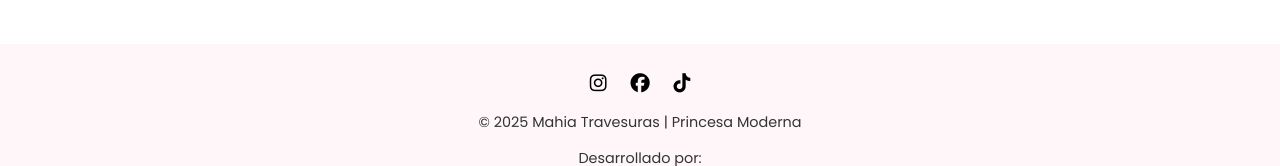
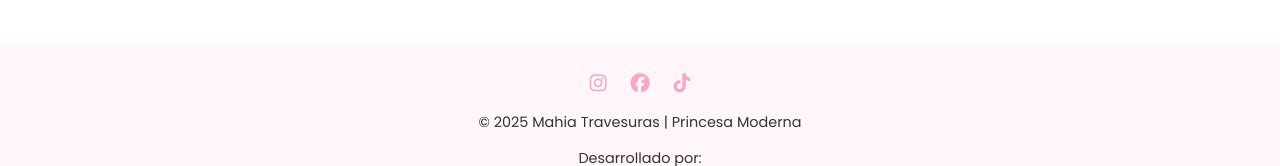
Before and after one commit to CrisMov3/Mahia_travesuras, a plain HTML site: page index.html in a window 1280 px wide. Shown: the part 3269-3435 px from the top of the page. Drawn offline with Linux system fonts and the light colour scheme.

Commit message:
Update inicio.css

```diff
--- a/styles/inicio.css
+++ b/styles/inicio.css
@@ -488,7 +488,7 @@ footer {
 }
 .footer-social-icons { margin-bottom: 10px; }
 .footer-social-icons a {
-    color: #000000;
+    color: var(--primary-color);
     margin: 0 10px;
     font-size: 1.2rem;
 }
```
